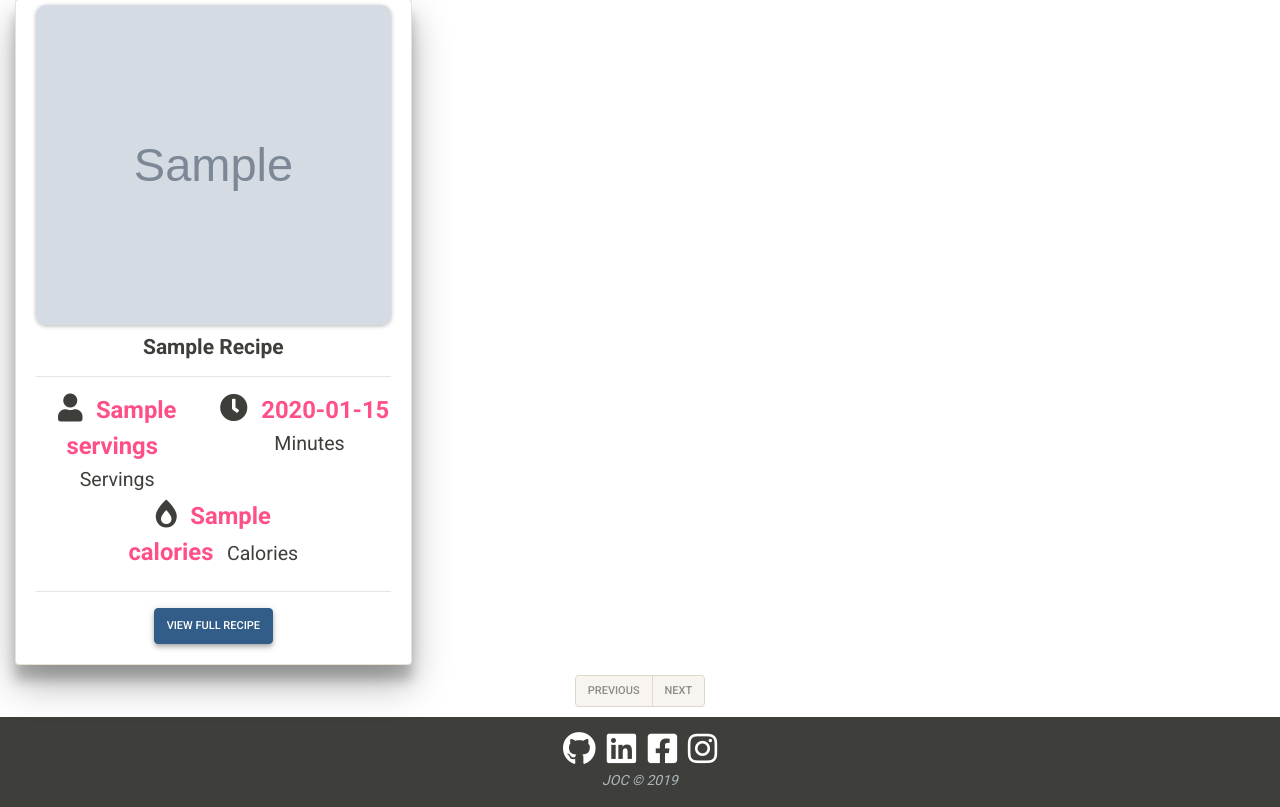
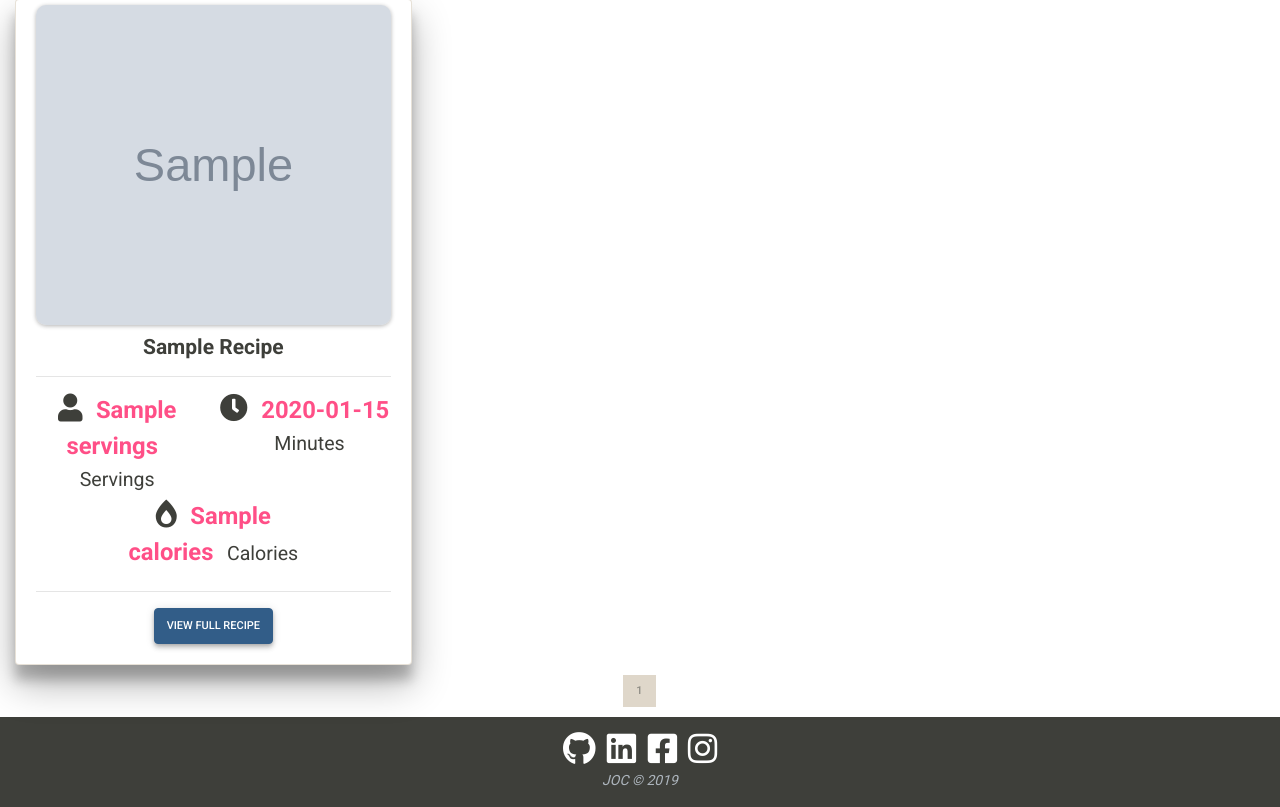
Before and after one commit to johnnycistudent/recipe-app, a Flask app: page /get_recipes in a window 1280 px wide. Shown: the part 176-983 px from the top of the page. Run offline with Flask 2, Linux system fonts and the light colour scheme; grey boxes marked "Sample" are stand-in pictures; a database or web service that is not in the repository returns one stand-in record (values such as "Sample title"); some libraries are stand-ins or nearby versions.

Commit message:
pagination links fixed on search and browse recipe functions

```diff
--- a/app.py
+++ b/app.py
@@ -25,13 +25,14 @@ def get_recipes():
 
 
     # # Results per page
-    p_limit = 9
+    p_limit = 6
     current_page = int(request.args.get('current_page', 1))
     collection = mongo.db.recipes.count()
-    pages = range(1, int(round(collection / p_limit)) + 1)
+    pages = range(1, int(math.ceil(collection / p_limit)) + 1)
+    total_page_no = int(math.ceil(collection/p_limit))
     recipes = mongo.db.recipes.find().skip((current_page -1)*p_limit).limit(p_limit)
 
-    return render_template("showall.html", recipes=recipes, current_page=current_page, pages=pages)
+    return render_template("showall.html", recipes=recipes, current_page=current_page, pages=pages, total_page_no=total_page_no)
 
 
 @app.route('/search')
@@ -43,13 +44,15 @@ def search():
     results = mongo.db.recipes.find({'$text': {'$search': str(word_search) }}).sort('_id', pymongo.ASCENDING).skip((current_page -1)*p_limit).limit(p_limit)
     results_count = mongo.db.recipes.find({'$text': {'$search': str(word_search) }}).count()
     results_pages = range(1, int(math.ceil(results_count / p_limit)) + 1)
+    total_page_no = int(math.ceil(results_count/p_limit))
 
     return render_template("search.html",
                             current_page=current_page,
                             results_count=results_count,
                             word_search=word_search,
                             results=results,
-                            results_pages=results_pages)
+                            results_pages=results_pages,
+                            total_page_no=total_page_no)
 
 
 @app.route('/recipe_display/<recipe_id>')
@@ -138,8 +141,6 @@ def insert_recipe():
 def delete_recipe(recipe_id):
 
     if 'user' in session:
-
-
 
         user = users.find_one({"username": session['user']})
 
--- a/templates/addrecipe.html
+++ b/templates/addrecipe.html
@@ -78,7 +78,6 @@
                             <small class="form-text text-muted"><em>Add Tags to make your recipe easier to search.</em></small>
                         </label>
 
-                            <!--<div class="text-muted form-descriptor">Add a "Tag" term/s to make your recipe easier to search</div>-->
                         <div class="input-group add-on tag-block">
                             <input type="text" class="form-control" name="tags" placeholder="Add Tag Here">
 
--- a/templates/recipe_display.html
+++ b/templates/recipe_display.html
@@ -7,7 +7,7 @@
             <h2 class="text-center">{{recipe.recipe_name|title}}</h2>
             <img src="{{recipe.photo_url}}" class="card-img-display" alt="{{recipe.recipe_name}}">
             <ul class="list-group list-group-flush text-center">
-                <li class="list-group-item"><i class="fas fa-utensils"></i><strong> Servings:</strong> {{recipe.servings}}</li>
+                <li class="list-group-item"><i class="fas fa-utensils"></i><strong> Servings:</strong><span style="color:#ff4f87"> {{recipe.servings}} </span></li>
                 <li class="list-group-item"><i class="far fa-clock"></i><strong> Preptime:</strong> {{recipe.preptime}}</li>
                 <li class="list-group-item"><i class="fas fa-burn"></i><strong> Calories:</strong> {{recipe.calories}}</li>
 
--- a/templates/showall.html
+++ b/templates/showall.html
@@ -62,9 +62,9 @@
         <nav aria-label="Page navigation" class="col-lg-6 offset-lg-3">
         <ul class="pagination justify-content-center">
 
-            <li class="page-item">
+            <li {% if current_page|int == 1 %} class="d-none" {% else %} class="page-item"{% endif %}>
 
-                <a class="page-link" href="#" tabindex="-1" href="{{prev_url}}">Previous</a>
+                <a class="page-link" {% if current_page|int > 1 %} href="{{ url_for('get_recipes', current_page=current_page|int -1 ) }}" {% endif %}tabindex="-1">Previous</a>
 
             </li>
 
@@ -72,14 +72,12 @@
             <li class="page-item active"><a class="page-link">{{ page_number }}</a></li>
             {% else %}
             <li class="page-item"><a class="page-link" href="{{ url_for('get_recipes', current_page=page_number) }}">{{ page_number }}</a></li>
-            <!--<li class="page-item"><a class="page-link" href="{{recipes}}">2</a></li>-->
-            <!--<li class="page-item"><a class="page-link" href="#">3</a></li>-->
             {% endif %} {% endfor %}
 
 
-            <li class="page-item">
+            <li {% if current_page|int >= total_page_no|int %} class="d-none"  {% else %}  class="page-item" {% endif %}>
 
-                <a class="page-link" href="{{next_url}}">Next</a>
+                <a class="page-link" {% if current_page|int < total_page_no|int %} href="{{ url_for('get_recipes', current_page=current_page|int +1 ) }}" {% endif %}>Next</a>
 
             </li>
 
```
Also changed, not shown: templates/search.html (+4 -8 lines), README.md.
